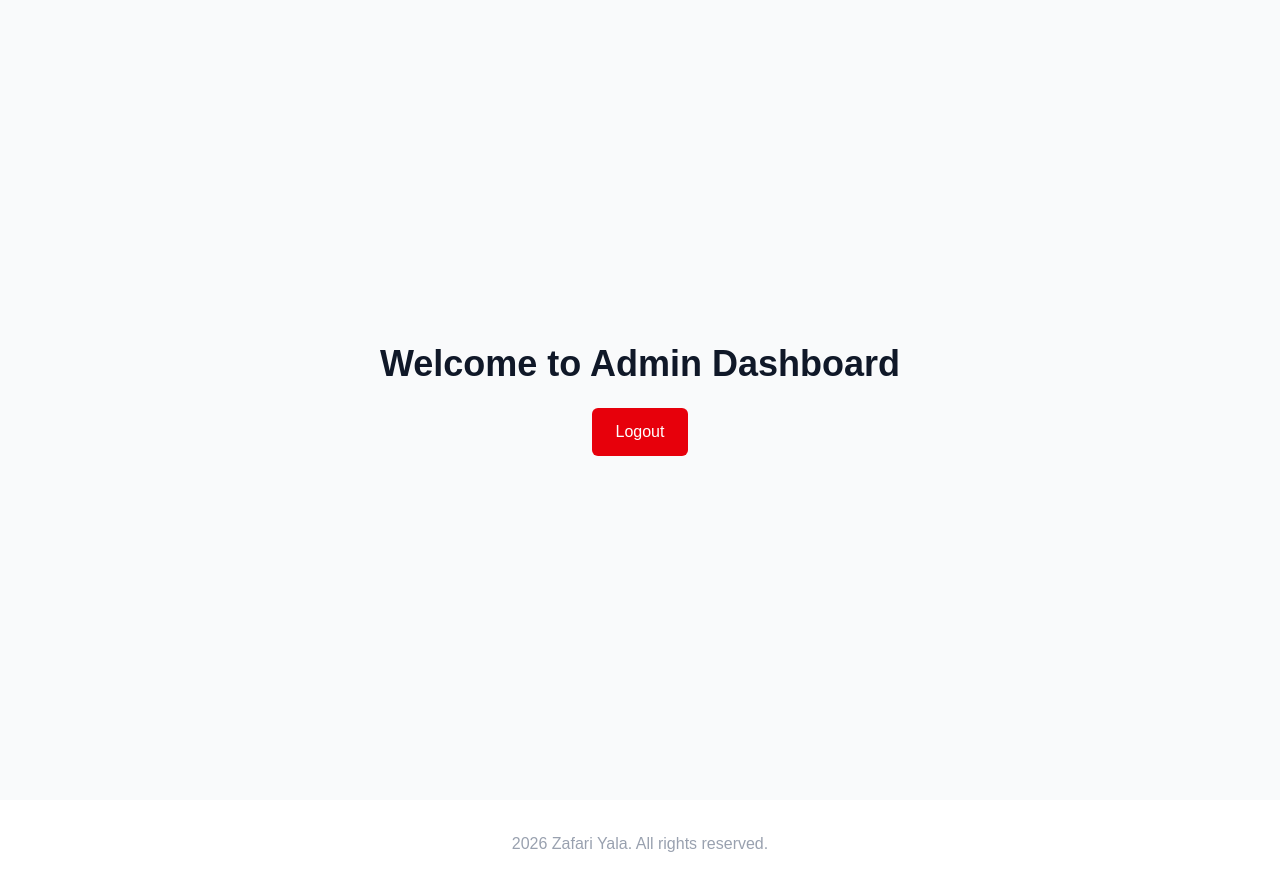
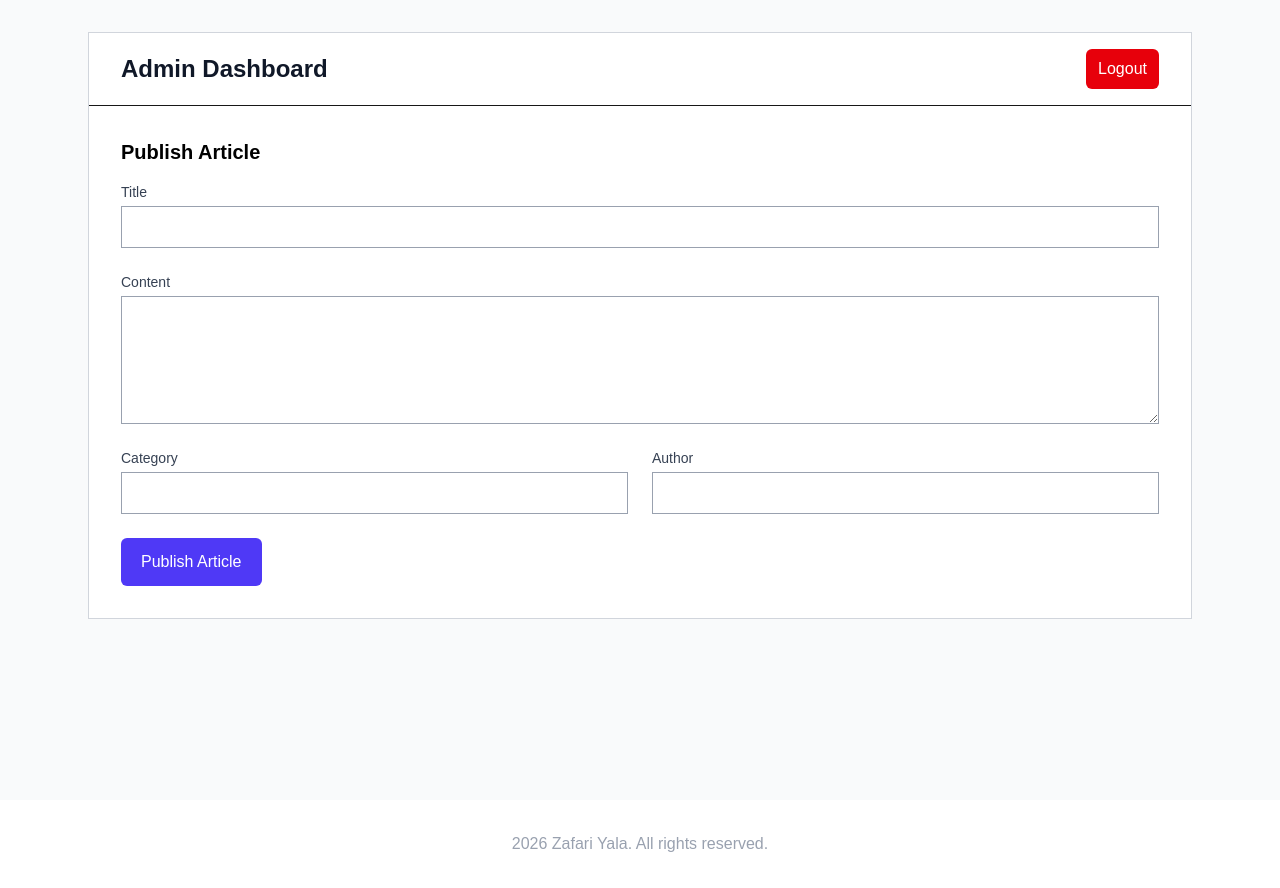
Before and after one commit to vibutoursandsafari/zafari-yala, a Next.js app: page /admin in a window 1280 px wide. Built offline with nearby package versions, Linux system fonts and the light colour scheme; no server answers; sample sign-in values are in the browser's storage.

Commit message:
firebaseAdmin initialized, admin articles publish with articles route

```diff
--- a/package.json
+++ b/package.json
@@ -11,6 +11,7 @@
   "dependencies": {
     "cloudinary": "^2.9.0",
     "firebase": "^12.10.0",
+    "firebase-admin": "^13.7.0",
     "next": "16.1.6",
     "react": "19.2.3",
     "react-dom": "19.2.3",
--- a/src/app/admin/page.tsx
+++ b/src/app/admin/page.tsx
@@ -1,6 +1,6 @@
 'use client';
 
-import { useEffect } from 'react';
+import { useEffect, useState } from 'react';
 import { useRouter } from 'next/navigation';
 import { useAuth } from '@/contexts/AuthContext';
 
@@ -23,6 +23,48 @@ export default function AdminDashboard() {
     }
   };
 
+  // Article form state
+  const [title, setTitle] = useState('');
+  const [content, setContent] = useState('');
+  const [category, setCategory] = useState('');
+  const [author, setAuthor] = useState('');
+  const [saving, setSaving] = useState(false);
+  const [message, setMessage] = useState<string | null>(null);
+
+  const handleSubmit = async (e: React.FormEvent) => {
+    e.preventDefault();
+    setMessage(null);
+    if (!title.trim() || !content.trim()) {
+      setMessage('Title and content are required');
+      return;
+    }
+
+    setSaving(true);
+    try {
+      const res = await fetch('/api/articles', {
+        method: 'POST',
+        headers: { 'Content-Type': 'application/json' },
+        body: JSON.stringify({ title, content, category, author }),
+      });
+
+      if (!res.ok) {
+        const data = await res.json();
+        throw new Error(data?.error || 'Failed to create article');
+      }
+
+      const data = await res.json();
+      setMessage('Article created (id: ' + data.id + ')');
+      setTitle('');
+      setContent('');
+      setCategory('');
+      setAuthor('');
+    } catch (err: unknown) {
+      setMessage(err instanceof Error ? err.message : 'Failed to create article');
+    } finally {
+      setSaving(false);
+    }
+  };
+
   if (loading) {
     return (
       <div className="min-h-screen flex items-center justify-center">
@@ -36,17 +78,81 @@ export default function AdminDashboard() {
   }
 
   return (
-    <div className="min-h-screen flex flex-col items-center justify-center bg-gray-50">
-      <div className="text-center space-y-6">
-        <h1 className="text-4xl font-bold text-gray-900">
-          Welcome to Admin Dashboard
-        </h1>
-        <button
-          onClick={handleLogout}
-          className="px-6 py-3 bg-red-600 text-white font-medium rounded-md hover:bg-red-700 focus:outline-none focus:ring-2 focus:ring-offset-2 focus:ring-red-500"
-        >
-          Logout
-        </button>
+    <div className="min-h-screen flex flex-col items-stretch justify-start bg-gray-50 py-8">
+      <div className="w-full max-w-6xl mx-auto px-6">
+        <div className="bg-white border border-gray-300">
+          {/* Single-row header: title left, logout right */}
+          <header className="px-8 py-4 border-b flex items-center justify-between">
+            <h1 className="text-2xl font-semibold text-gray-900">Admin Dashboard</h1>
+            <button
+              onClick={handleLogout}
+              className="px-3 py-2 bg-red-600 text-white rounded-md hover:bg-red-700"
+            >
+              Logout
+            </button>
+          </header>
+
+          <main className="p-8">
+            <section>
+              <h2 className="text-xl text-black font-semibold mb-4">Publish Article</h2>
+              <form onSubmit={handleSubmit} className="space-y-6">
+                <div>
+                  <label className="block text-sm font-medium text-gray-700">Title</label>
+                  <input
+                    value={title}
+                    onChange={(e) => setTitle(e.target.value)}
+                    className="mt-1 block w-full border border-gray-400 p-2 text-gray-900"
+                    required
+                  />
+                </div>
+
+                <div>
+                  <label className="block text-sm font-medium text-gray-700">Content</label>
+                  <textarea
+                    value={content}
+                    onChange={(e) => setContent(e.target.value)}
+                    className="mt-1 block w-full border border-gray-400 p-2 h-32 text-gray-900"
+                    required
+                  />
+                </div>
+
+                <div className="grid grid-cols-2 gap-6">
+                  <div>
+                    <label className="block text-sm font-medium text-gray-700">Category</label>
+                    <input
+                      value={category}
+                      onChange={(e) => setCategory(e.target.value)}
+                      className="mt-1 block w-full border border-gray-400 p-2 text-gray-900"
+                    />
+                  </div>
+                  <div>
+                    <label className="block text-sm font-medium text-gray-700">Author</label>
+                    <input
+                      value={author}
+                      onChange={(e) => setAuthor(e.target.value)}
+                      className="mt-1 block w-full border border-gray-400 p-2 text-gray-900"
+                      required
+                    />
+                  </div>
+                </div>
+
+                {message && (
+                  <div className="text-sm text-gray-700">{message}</div>
+                )}
+
+                <div>
+                  <button
+                    type="submit"
+                    disabled={saving}
+                    className="px-5 py-3 bg-indigo-600 text-white rounded-md hover:bg-indigo-700 disabled:opacity-60"
+                  >
+                    {saving ? 'Publishing...' : 'Publish Article'}
+                  </button>
+                </div>
+              </form>
+            </section>
+          </main>
+        </div>
       </div>
     </div>
   );
--- /dev/null
+++ b/src/app/api/articles/route.ts
@@ -0,0 +1,27 @@
+import { NextResponse } from 'next/server';
+import { adminDb } from '@/lib/firebaseAdmin';
+import admin from 'firebase-admin';
+
+export async function POST(req: Request) {
+  try {
+    const body = await req.json();
+    const { title, content, category, author } = body;
+
+    if (!title || !content) {
+      return NextResponse.json({ error: 'Title and content are required' }, { status: 400 });
+    }
+
+    const docRef = await adminDb.collection('articles').add({
+      title,
+      content,
+      category: category || '',
+      author: author || '',
+      created_at: admin.firestore.FieldValue.serverTimestamp(),
+    });
+
+    return NextResponse.json({ id: docRef.id }, { status: 201 });
+  } catch (error) {
+    console.error('Error creating article:', error);
+    return NextResponse.json({ error: 'Failed to create article' }, { status: 500 });
+  }
+}
--- /dev/null
+++ b/src/lib/firebaseAdmin.ts
@@ -0,0 +1,14 @@
+import admin from 'firebase-admin';
+
+if (!admin.apps.length) {
+  const privateKey = process.env.FIREBASE_PRIVATE_KEY?.replace(/\\n/g, '\n');
+  admin.initializeApp({
+    credential: admin.credential.cert({
+      projectId: process.env.FIREBASE_PROJECT_ID,
+      clientEmail: process.env.FIREBASE_CLIENT_EMAIL,
+      privateKey,
+    }),
+  });
+}
+
+export const adminDb = admin.firestore();
```
Also changed, not shown: 1 other file (tests, documents, lock files or other folders).
